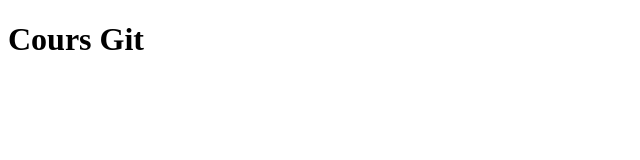
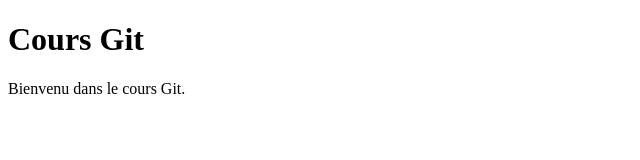
Before and after one commit to boufenny/a2-repo, a plain HTML site: page index.html in a window 1280 px wide. Shown: the whole page, without its empty margins (0-640 px from the left). Drawn offline with Linux system fonts and the light colour scheme.

Commit message:
Update index.html

```diff
--- a/index.html
+++ b/index.html
@@ -7,5 +7,6 @@
 </head>
 <body>
     <h1>Cours Git</h1>
+    <p>Bienvenu dans le cours Git.</p>
 </body>
 </html>
```
